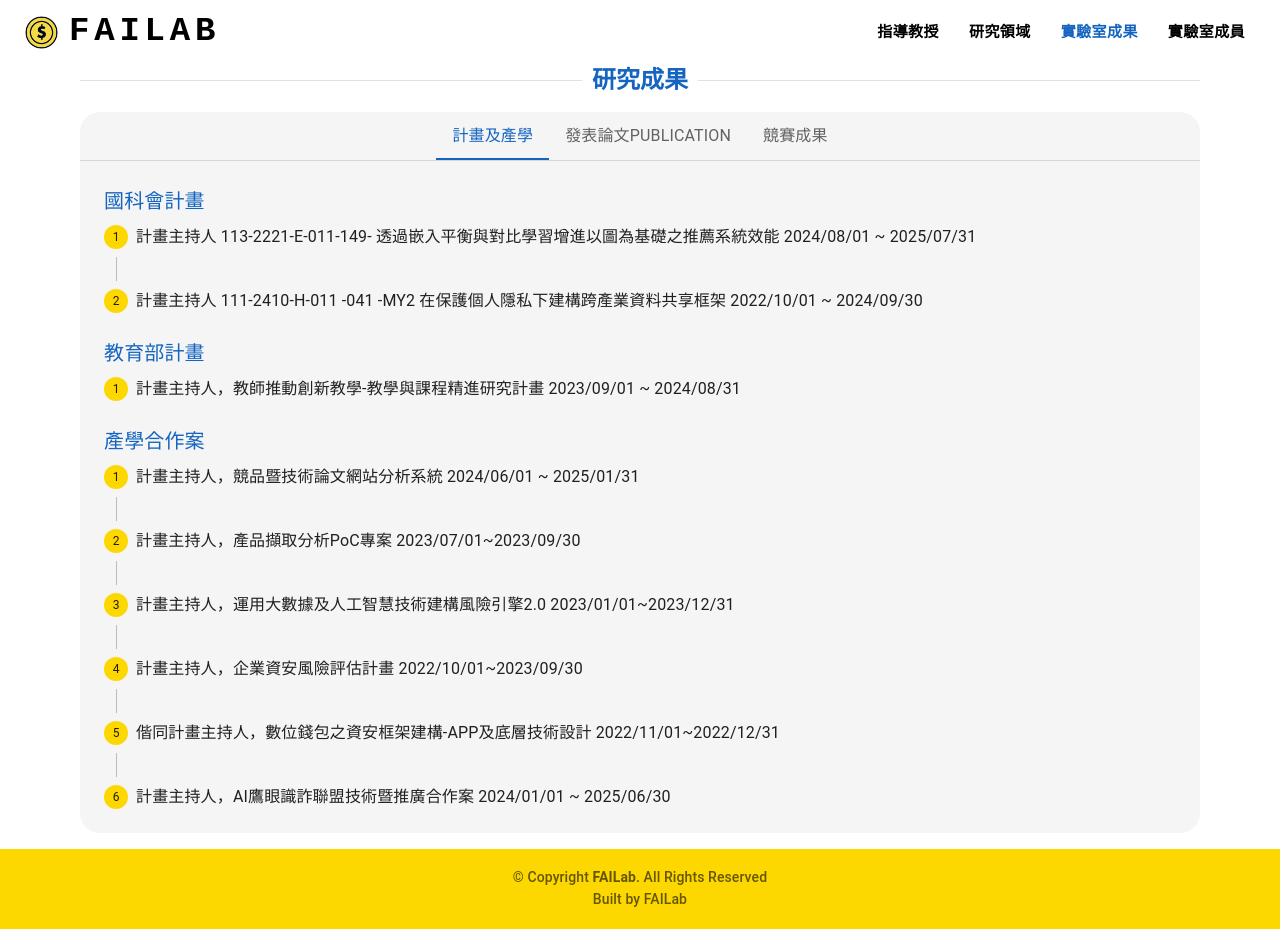
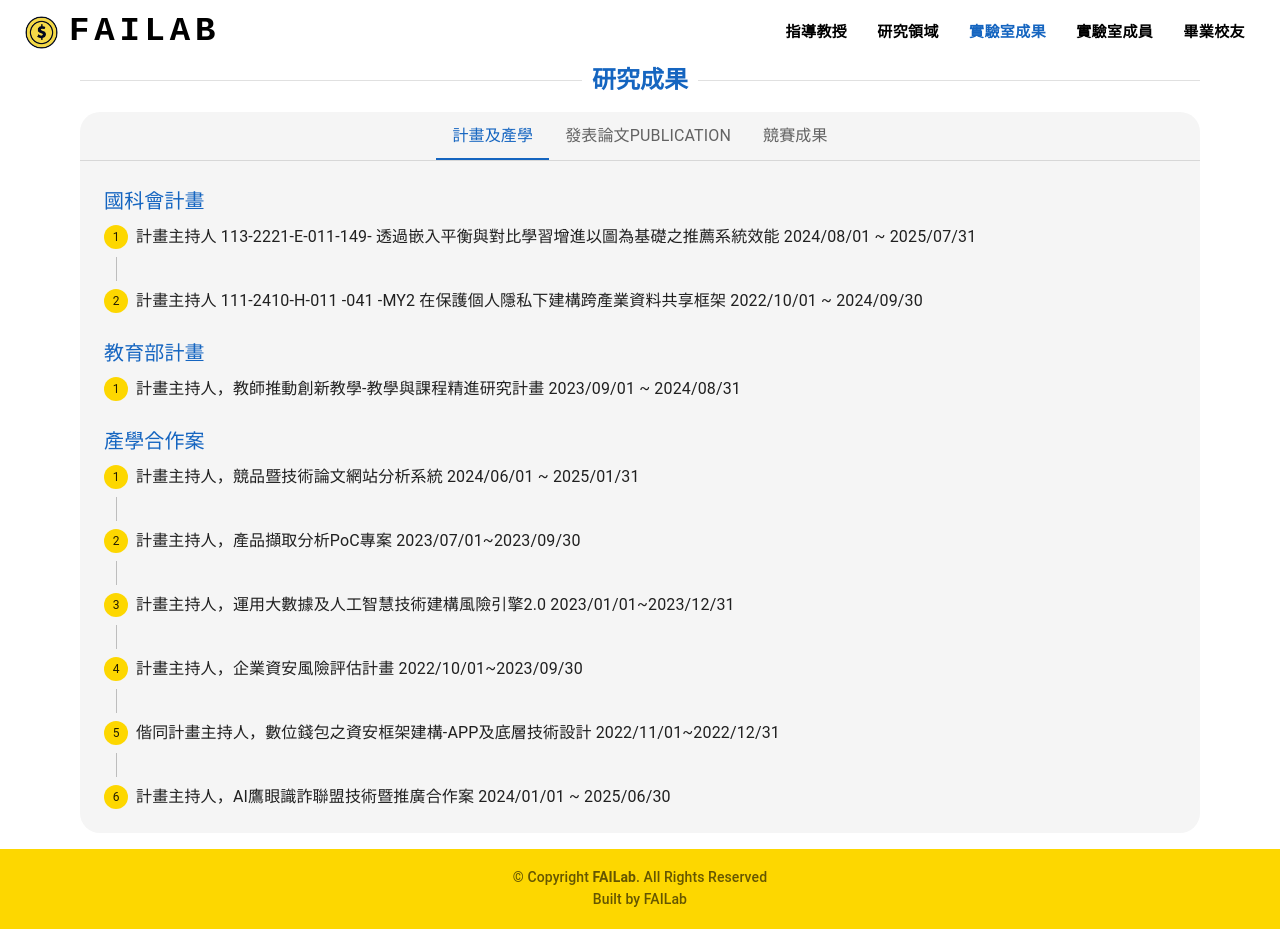
Before and after one commit to failab-ntust/lab-website, a Next.js app: page /research_result in a window 1280 px wide. Built offline with nearby package versions, Linux system fonts and the light colour scheme.

Commit message:
feat: GraduateMembers

```diff
--- a/app/NavBar.js
+++ b/app/NavBar.js
@@ -16,7 +16,8 @@ const pages = [
     { item: '指導教授', href: '/professor', icon: <PersonIcon /> },
     { item: '研究領域', href: '/research', icon: <MenuBookIcon /> },
     { item: '實驗室成果', href: '/research_result', icon: <ScienceIcon /> },
-    { item: '實驗室成員', href: '/members', icon: <GroupsIcon /> }
+    { item: '實驗室成員', href: '/members', icon: <GroupsIcon /> },
+    { item: '畢業校友', href: '/graduate_members', icon: <GroupsIcon /> },
     //{ item: '業界機會', href: '/opportunity', icon: <WorkIcon /> }
 ];
 const display = {
```
